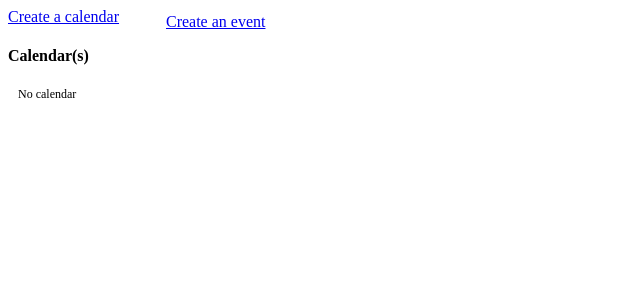
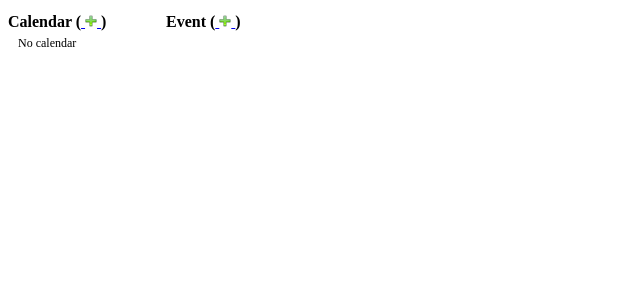
Before and after one commit to atiberghien/django-fullcalendar-examples, a Django app: template django_schedule_fullcalendar/myagenda/templates/myagenda/current_month_view.html in a window 1280 px wide. Shown: the top 300 px of the page, without its empty margins (0-640 px from the left). Run offline with Django 3.2, Linux system fonts and the light colour scheme; the template is opened without the code that fills it, so the values that code supplies are empty; parts of the project's set-up code (start-up, migrations or seed data) failed here and were passed over.

Commit message:
Comestic and i18n

```diff
--- a/django_schedule_fullcalendar/media/css/style.css
+++ b/django_schedule_fullcalendar/media/css/style.css
@@ -26,9 +26,24 @@ ul {
 	padding-left: 10px;
 	list-style: none;
 	font-size: 12px;
+	width: 100%;
+}
+ul li {
+    border-radius: 5px;
+    margin-bottom: 5px;
+    padding-bottom: 5px;
 }
 
 span.title {
 	font-size: 14px;
 	font-weight: bold;
 }
+
+span.actions {
+    float: right;
+}
+
+h4 {
+    margin-top : 5px;
+    margin-bottom: 5px;
+}
--- a/django_schedule_fullcalendar/myagenda/templates/myagenda/current_month_view.html
+++ b/django_schedule_fullcalendar/myagenda/templates/myagenda/current_month_view.html
@@ -108,12 +108,9 @@ $(document).ready(function() {
 	    	    		   openMoveResizeDialog(data.move_or_resize_url);
 	    	    		   //TODO : refresh calendar
                        }
-	    	    	   else{
-	    	    		   $('#calendar').fullCalendar('refetchEvents');
-	                       $('#calendar').fullCalendar('rerenderEvents');
-	    	    	   }
 	    	       },
 	               "json");
+	    	$('#calendar').fullCalendar('refetchEvents');
 
 	    },
 	    eventResize: function(event,dayDelta,minuteDelta) {
@@ -154,7 +151,6 @@ $(document).ready(function() {
 
     $(document).bind('afterClose.facebox', function() {
     	$('#calendar').fullCalendar( 'refetchEvents' );
-        $('#calendar').fullCalendar('rerenderEvents');
     });
 
     $("#create_event_link").click(function(){
@@ -168,24 +164,26 @@ $(document).ready(function() {
 <style>
 {% for cal in calendars %}
 div.{{cal.slug|replace:"-,_"}}_event {
-    border-color: {{cal.color}};
+    border-color: {{cal.get_color_display}};
 }
 {% endfor %}
-span.actions {
-	float: right;
-}
 </style>
 {% endblock %}
 
 {% block content %}
 <div id="info_panel" class="grid_2 alpha">
-<a id="new_calendar_link" href="{% url calendar_create %}" >{%trans 'create a calendar'|capfirst%}</a>
-<h4>Calendar(s)</h4>
+<h4>{% trans 'calendar'|capfirst %}{{calendars.count|pluralize}}
+    (<a id="new_calendar_link" href="{% url calendar_create %}" >
+        <img src="{{MEDIA_URL}}/schedule/img/add.png" alt="{% trans 'add a calendar'|capfirst%}"/>
+     </a>)
+</h4>
 <ul>
 {% for cal in calendars %}
-	<li style="background-color: {{cal.get_color_display}} "><input class="calActivator" type="checkbox" value="{{cal.slug|replace:"-,_"}}" checked="checked"/>{{cal}}</li>
+	<li style="background-color: {{cal.get_color_display}} ">
+        <input class="calActivator" type="checkbox" value="{{cal.slug|replace:"-,_"}}" checked="checked"/>{{cal}}
+    </li>
 {% empty %}
-	<li>No calendar</li>
+	<li>{% trans 'no calendar'|capfirst %}</li>
 {% endfor %}
 </ul>
 </div>
@@ -194,9 +192,11 @@ span.actions {
 	</div>
 </div>
 <div id="events_panel" class="grid_3 omega" style="overflow:auto;">
-    <p>
-    <a id="create_event_link" href="{% url calendar_create_event %}">{%trans 'create an event'|capfirst%}</a>
-    </p>
+    <h4>{%trans 'event'|capfirst%}{{occurences.count|pluralize}}
+        (<a id="create_event_link" href="{% url calendar_create_event %}">
+            <img src="{{MEDIA_URL}}/schedule/img/add.png" alt="{% trans 'add an event'|capfirst%}"/>
+        </a>)
+   </h4>
     <div id="allEvents">
     </div>
 </div>
--- a/django_schedule_fullcalendar/myagenda/templates/myagenda/event_list.html
+++ b/django_schedule_fullcalendar/myagenda/templates/myagenda/event_list.html
@@ -1,5 +1,6 @@
 {% load strings %}
 {% load scheduletags %}
+{% load i18n %}
 
 {% for occ in occurences %}
 <div class="block event {{occ.event.calendar.slug|replace:'-,_'}}_event"
--- a/django_schedule_fullcalendar/templates/site_base.html
+++ b/django_schedule_fullcalendar/templates/site_base.html
@@ -28,9 +28,6 @@
 <body>
 {% block body %}
 <div class="container_16">
-{% if user.is_authenticated %}
-You are logged as {{user}}.
-{% endif %}
 {% block content %}{% endblock %}
 </div>
 
```
